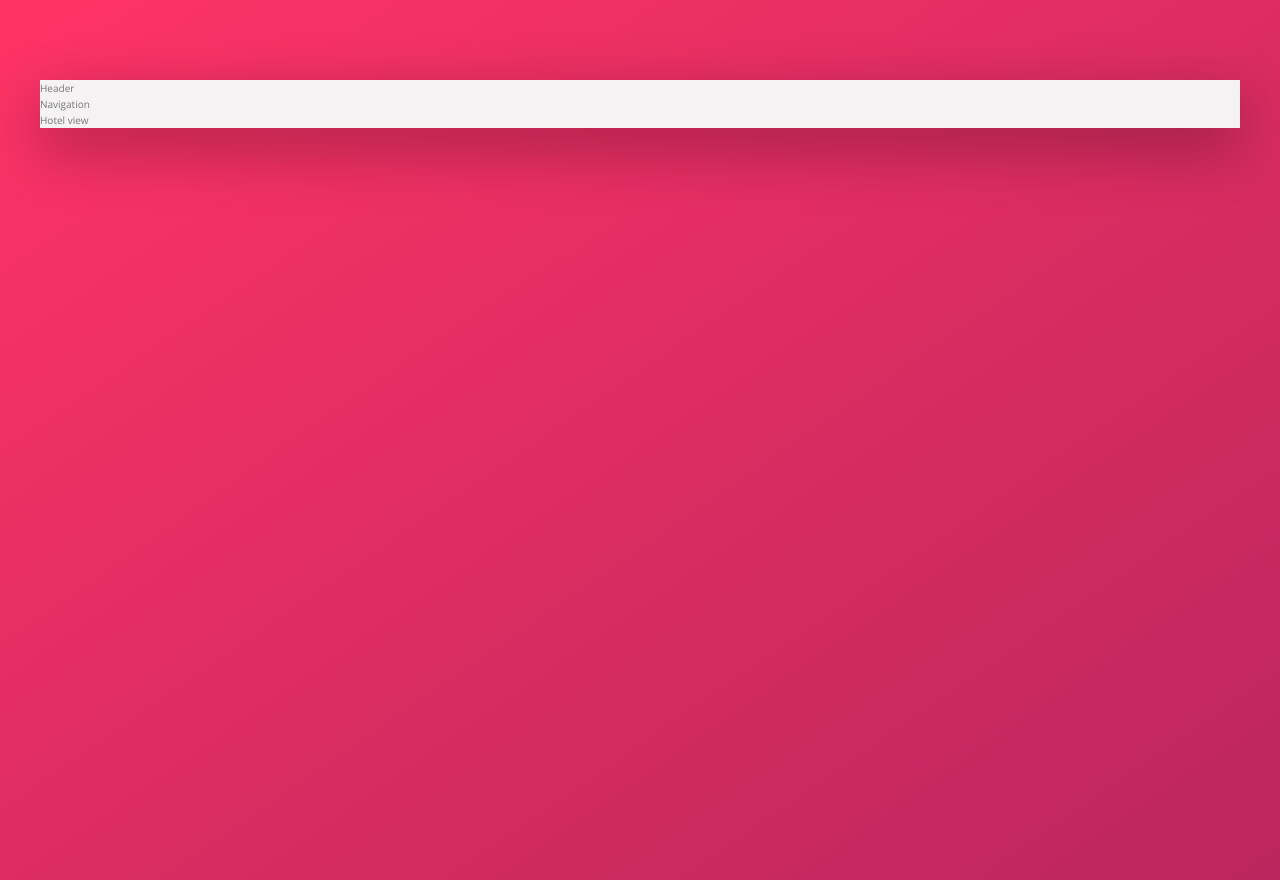
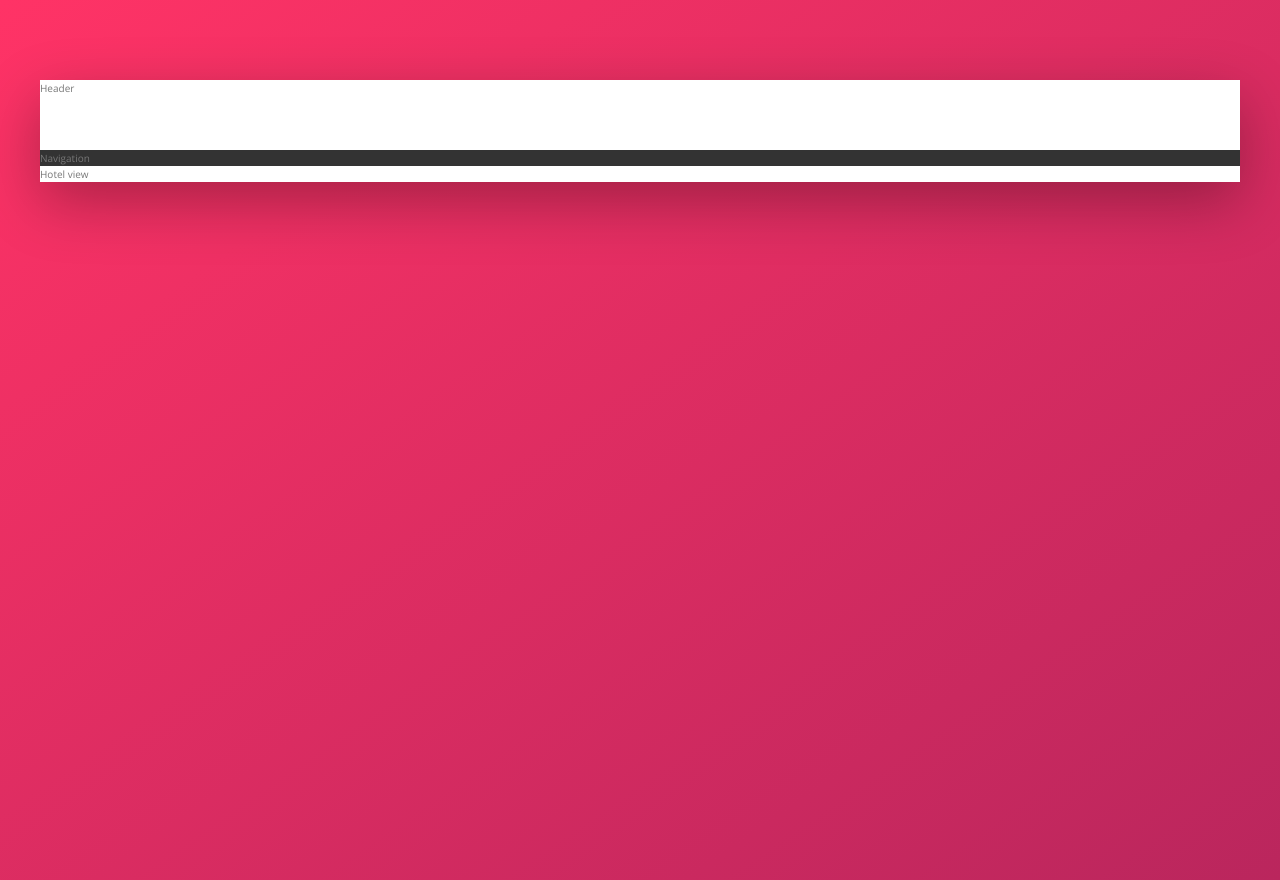
Before and after one commit to kcodegit/flex-booking, a website: page index.html in a window 1280 px wide. Drawn offline with nearby package versions, Linux system fonts and the light colour scheme; files that its build step writes are made by us from their sources.

Commit message:
Add basic styling to header, sidebar and hotelview

```diff
--- a/sass/_layout.scss
+++ b/sass/_layout.scss
@@ -6,13 +6,18 @@
 }
 
 .header {
+  height: 7rem;
+  background-color: #fff;
+  border-bottom: var(--color-grey-light-2);
 }
 
 .content {
 }
 
 .sidebar {
+  background-color: var(--color-grey-dark-1);
 }
 
 .hotel-view {
+  background-color: #fff;
 }
```
